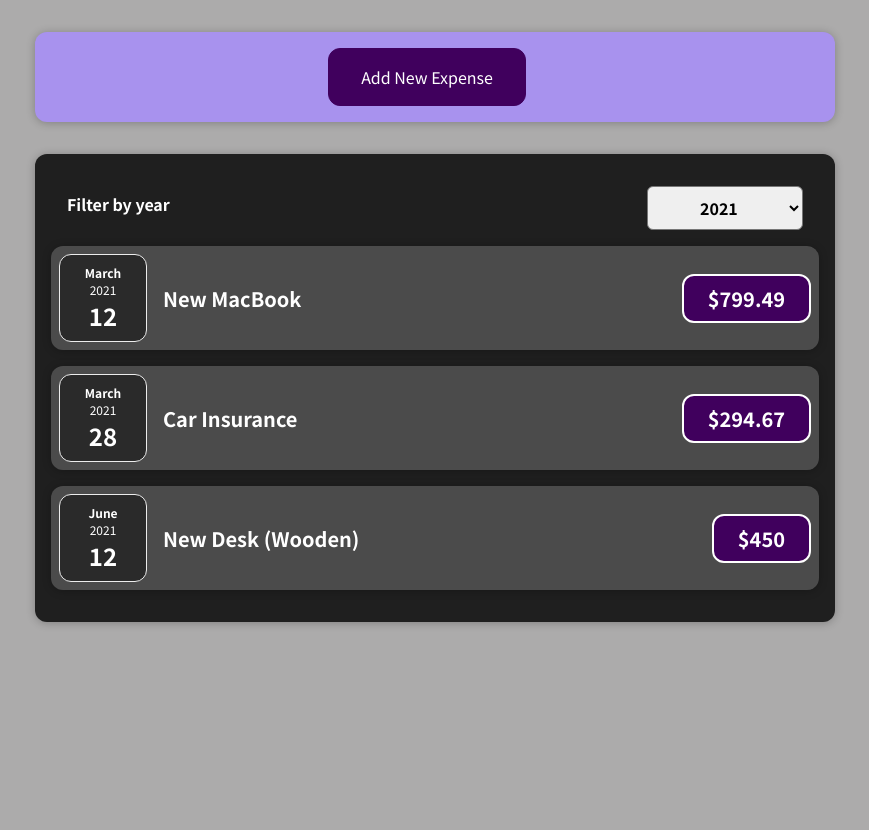
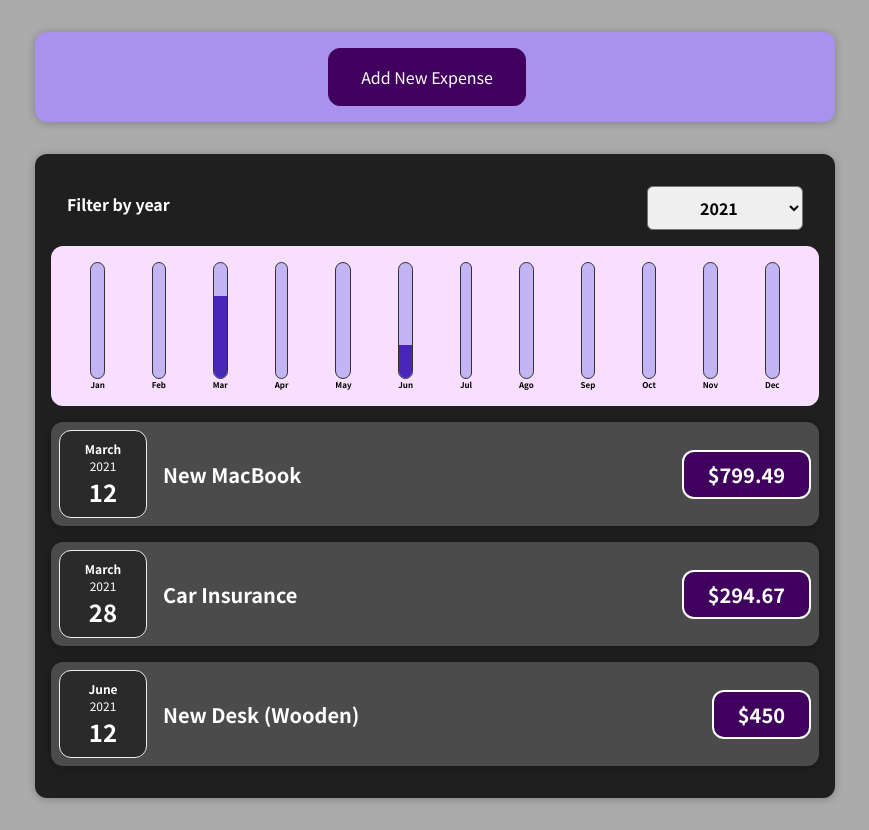
Before and after one commit to HyagoSF/Expense_Tracker, a React (Create React App) app: page / in a window 1280 px wide. Shown: the whole page, without its empty margins (205-1074 px from the left). Before the commit the page ends 800 px from the top, so only its background shows below. Built offline with nearby package versions, Linux system fonts and the light colour scheme.

Commit message:
Finishing my first project using react - Expenses Tracker

```diff
--- /dev/null
+++ b/src/components/Chart/Chart.css
@@ -0,0 +1,9 @@
+.chart {
+	padding: 1rem;
+	border-radius: 12px;
+	text-align: center;
+	display: flex;
+	justify-content: space-around;
+	height: 10rem;
+	background-color: #f8dfff;
+}
--- /dev/null
+++ b/src/components/Chart/Chart.js
@@ -0,0 +1,42 @@
+import React from 'react';
+import ChartBar from './ChartBar';
+
+import './Chart.css';
+
+const Chart = (props) => {
+	// Max way of showing the expenses
+	// const dataPointValues = props.dataPoints.map(
+	// 	(dataPoint) => dataPoint.value
+	// );
+	// const totalMaximum = Math.max(...dataPointValues);
+
+	// My way to show the expenses ↓↓↓↓↓↓↓↓↓↓↓↓↓↓↓↓↓↓↓↓↓↓↓↓↓↓↓↓↓↓↓↓↓↓↓↓↓↓↓↓↓↓
+	// let Sum = 0;
+	// props.dataPoints.map((dataPoint) => {
+	// 	Sum += dataPoint.value;
+	// });
+	const Sum = (items, prop) => {
+		return items.reduce((a, b) => {
+			return a + b[prop];
+		}, 0);
+	};
+	const totalYear = Sum(props.dataPoints, 'value');
+
+	return (
+		<div className="chart">
+			{/* Expected this dataPoints to hold a value which is an array, then I can map them, and make each single dataPoint into a ChartBar */}
+			{props.dataPoints.map((dataPoint) => (
+				<ChartBar
+					key={dataPoint.label} //or .id
+					// value={dataPoint.title}
+					value={dataPoint.value}
+					// maxValue={totalMaximum} // max way of showing
+					maxValue={totalYear} //my way of showing
+					label={dataPoint.label}
+				/>
+			))}
+		</div>
+	);
+};
+
+export default Chart;
--- /dev/null
+++ b/src/components/Chart/ChartBar.css
@@ -0,0 +1,30 @@
+.chart-bar {
+	height: 100%;
+	display: flex;
+	flex-direction: column;
+	align-items: center;
+}
+
+.chart-bar__inner {
+	height: 100%;
+	width: 100%;
+	border: 1px solid #313131;
+	border-radius: 12px;
+	background-color: #c3b4f3;
+	overflow: hidden;
+	display: flex;
+	flex-direction: column;
+	justify-content: flex-end;
+}
+
+.chart-bar__fill {
+	background-color: #4826b9;
+	width: 100%;
+	transition: all 0.3s ease-out;
+}
+
+.chart-bar__label {
+	font-weight: bold;
+	font-size: 0.5rem;
+	text-align: center;
+}
--- /dev/null
+++ b/src/components/Chart/ChartBar.js
@@ -0,0 +1,25 @@
+import React from 'react';
+
+import './ChartBar.css';
+
+const ChartBar = (props) => {
+	let barFillHeight = '0%'; //as a text because will use as CSS
+
+	if (props.maxValue > 0) {
+		barFillHeight = `${Math.round((props.value * 100) / props.maxValue)}%`; //function to get the integer value of how much to Fill
+	}
+
+	return (
+		<div className="chart-bar">
+			<div className="chart-bar__inner">
+				<div
+					className="chart-bar__fill"
+					style={{ height: barFillHeight }} //to use style I have to pass this into a new Object, and if I want to add a property which need a dash inside of it: background-color, I should put this inside quotes, OR use backgroundColor
+				></div>
+			</div>
+			<div className="chart-bar__label">{props.label}</div>
+		</div>
+	);
+};
+
+export default ChartBar;
--- a/src/components/Expenses/Expenses.js
+++ b/src/components/Expenses/Expenses.js
@@ -4,6 +4,7 @@
 import Card from '../UI/Card';
 import ExpensesFilter from './ExpensesFilter';
 import ExpensesList from './ExpensesList';
+import ExpensesChart from './ExpensesChart';
 
 const Expenses = (props) => {
 	const [filteredYear, setFilteredYear] = useState('2021');
@@ -24,8 +25,9 @@
 					onChangeFilter={filterChangeHandler}
 				/>
 
-				<ExpensesList items={filteredExpenses}/>
+				<ExpensesChart expenses={filteredExpenses} />
 
+				<ExpensesList items={filteredExpenses} />
 			</Card>
 		</div>
 	);
--- /dev/null
+++ b/src/components/Expenses/ExpensesChart.js
@@ -0,0 +1,30 @@
+import React from 'react';
+import Chart from '../Chart/Chart';
+
+const ExpensesChart = (props) => {
+	const chartDataPoints = [
+		{ label: 'Jan', value: 0 },
+		{ label: 'Feb', value: 0 },
+		{ label: 'Mar', value: 0 },
+		{ label: 'Apr', value: 0 },
+		{ label: 'May', value: 0 },
+		{ label: 'Jun', value: 0 },
+		{ label: 'Jul', value: 0 },
+		{ label: 'Ago', value: 0 },
+		{ label: 'Sep', value: 0 },
+		{ label: 'Oct', value: 0 },
+		{ label: 'Nov', value: 0 },
+		{ label: 'Dec', value: 0 },
+	];
+
+	// for object of expenses i'm gonna get the month of it, and once I have this month, i'm gonna add the amount of it inside chartDataPoints for the specific month, using the index
+	for (const expense of props.expenses) {
+		const expenseMonth = expense.date.getMonth(); // starting at 0 => Jan; 1=> fev
+		chartDataPoints[expenseMonth].value += expense.amount;
+		// console.log(chartDataPoints);
+	}
+
+	return <Chart dataPoints={chartDataPoints} />;
+};
+
+export default ExpensesChart;
--- a/src/components/NewExpense/ExpenseForm.js
+++ b/src/components/NewExpense/ExpenseForm.js
@@ -43,7 +43,7 @@
 
 		const expenseData = {
 			title: enteredTitle,
-			amount: enteredAmount,
+			amount: +enteredAmount, //use the + to convert the input from a string to a number
 			date: new Date(enteredDate), //to transform date into a new Date object
 		};
 
@@ -102,6 +102,3 @@
 };
 
 export default ExpenseForm;
-
-//I've learned how to pass data from parent to child, using props, but now I'm learning how to pass data from child-to-parent
-//to pass from a child to a parent
```
Also changed, not shown: src/App.js (+0 -8 lines).
